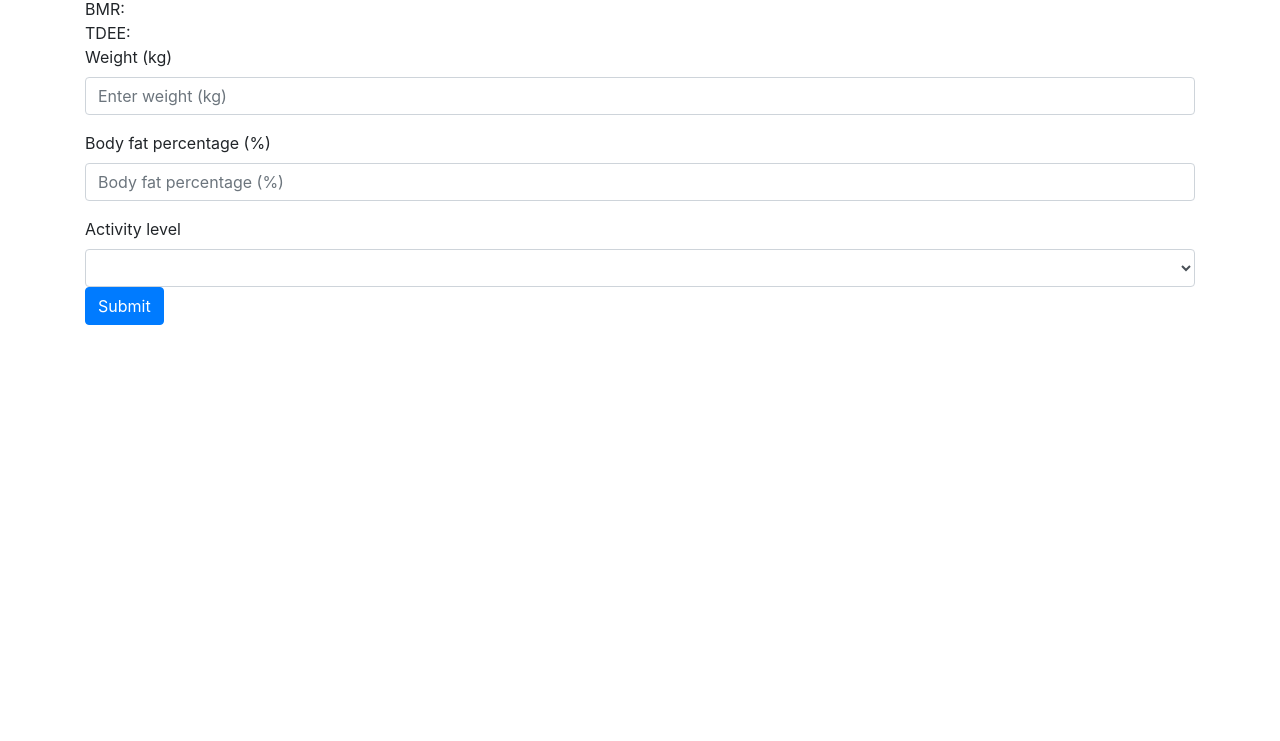
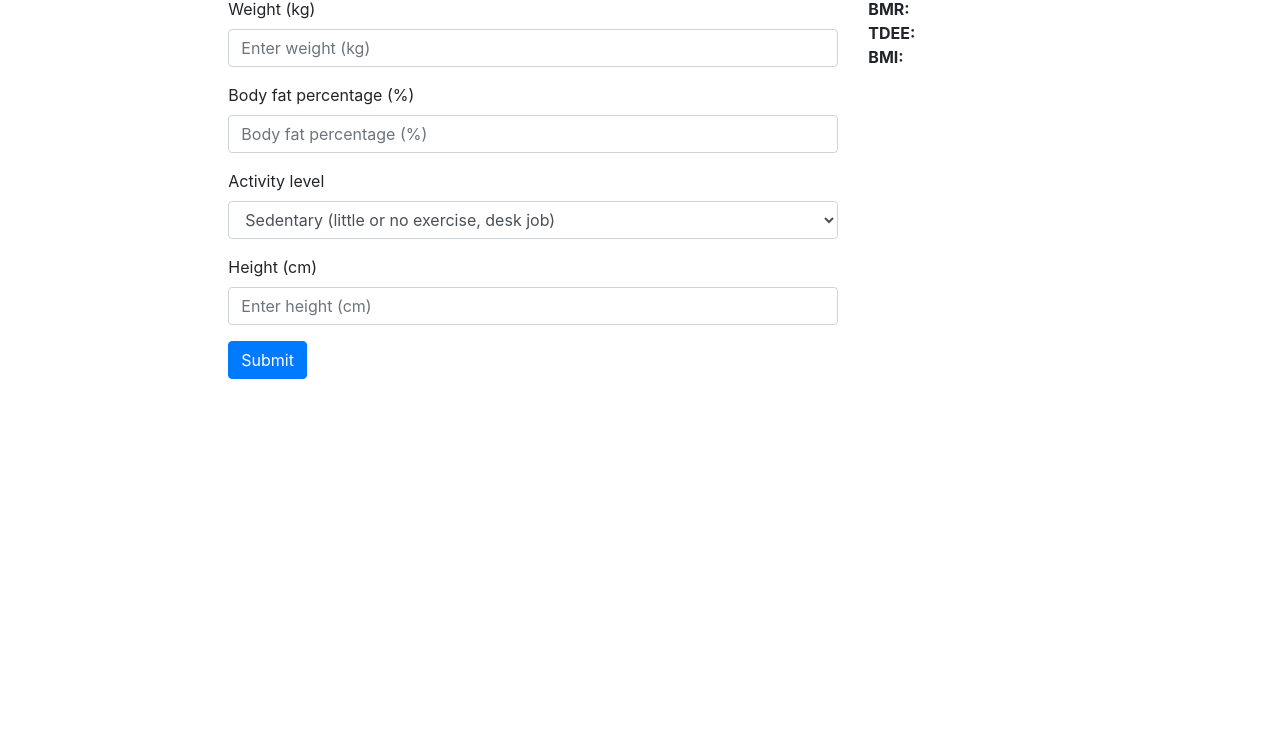
Before and after one commit to fraik/dashboard, a website: page tdee.html in a window 1280 px wide. Shown: the part 59-800 px from the top of the page. Drawn offline with nearby package versions, Linux system fonts and the light colour scheme.

Commit message:
Added BMI calculator

```diff
--- a/js/controllers.js
+++ b/js/controllers.js
@@ -24,5 +24,11 @@ app.controller('tdeeCalculatorCtrl', function($scope){
 
 	$scope.calculateBMR = function(weight, bodyFat){
 		return 370 + (21.6 * (weight * (100-bodyFat)/100));
-	}
+	};
+
+	$scope.currentActivityLevel = "1.2";
+
+	$scope.calculateBMI = function(weight, height){
+		return weight/(height*height/100);
+	};
 });
--- a/tdee.html
+++ b/tdee.html
@@ -28,7 +28,7 @@
   </head>
   <body ng-controller="tdeeCalculatorCtrl">
 
-  <div class="container">
+  <div class="container-fluid">
 
     <div class="page-header">
       <h1>Calculate your Total Daily Energy Expenditure (TDEE)</h1>
@@ -47,30 +47,61 @@
     BMR (men and women) = 370 + (21.6 X lean mass in kg)
     -->
 
-    <div class="well" ng-sow="calculateBMR(inputWeight, inputFatPercentage)">
-    BMR: {{calculateBMR(inputWeight, inputFatPercentage) | number : 1}}
-    </div>
-    <div class="well" ng-sow="currentActivityLevel">
-    TDEE: {{calculateBMR(inputWeight, inputFatPercentage) * currentActivityLevel | number : 1}}
-    </div>
+    <div class="row">
 
+      <div class="col-sm-2"></div>
 
+      <!-- left thingy -->
+      <div class="col-sm-6">
         <form>
+
           <div class="form-group">
             <label for="inputWeight">Weight (kg)</label>
             <input ng-model="inputWeight" type="text" class="form-control" id="inputWeight" placeholder="Enter weight (kg)" smart-float>
           </div>
+
           <div class="form-group">
             <label for="inputFatPercentage">Body fat percentage (%)</label>
             <input ng-model="inputFatPercentage" type="text" class="form-control" id="inputFatPercentage" placeholder="Body fat percentage (%)" smart-float>
           </div>
+
+          <div class="form-group">
             <label for="inputActivityLevel">Activity level</label>
             <select ng-model="currentActivityLevel" class="form-control">
-        <option ng-repeat="activityLevel in activityLevels" value="{{activityLevel.value}}">{{activityLevel.name}} ({{activityLevel.description}})</option>
+              <option type="number" ng-repeat="activityLevel in activityLevels" value="{{activityLevel.value}}">{{activityLevel.name}} ({{activityLevel.description}})</option>
             </select>
+          </div>
+
+          <div class="form-group">
+            <label for="inputHeight">Height (cm)</label>
+            <input ng-model="inputHeight" type="number" class="form-control" id="inputHeight" placeholder="Enter height (cm)"></input>
+          </div>
 
           <button type="submit" class="btn btn-primary">Submit</button>
         </form>
+      </div>
+
+      <!-- right thingy -->
+      <div class="col-sm-2">
+        <div class="well">
+        <strong>
+        BMR: {{calculateBMR(inputWeight, inputFatPercentage) | number : 1}}
+        </strong>
+        </div>
+        <div class="well">
+        <strong>
+        TDEE: {{calculateBMR(inputWeight, inputFatPercentage) * currentActivityLevel | number : 1}}
+        </strong>
+        </div>
+        <div class="well">
+        <strong>
+        BMI: {{calculateBMI(inputWeight, inputHeight) | number : 2}}
+        </strong>
+        </div>
+      </div>
+
+      <div class="col-sm-2"></div>
+    </div>
 
   </div>
 
```
Lines whose indentation alone changed are shown as unchanged.
